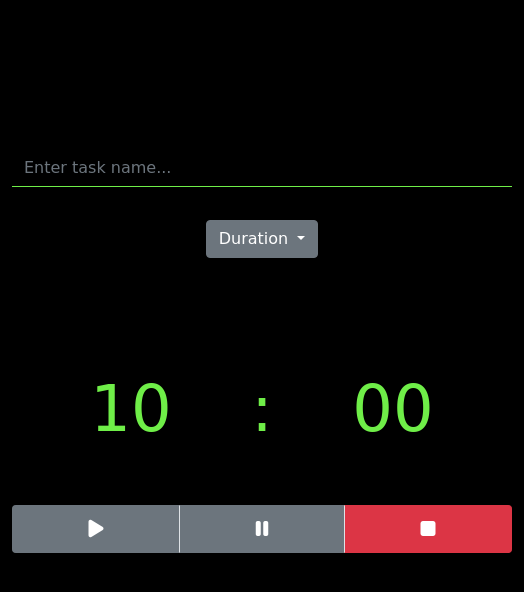
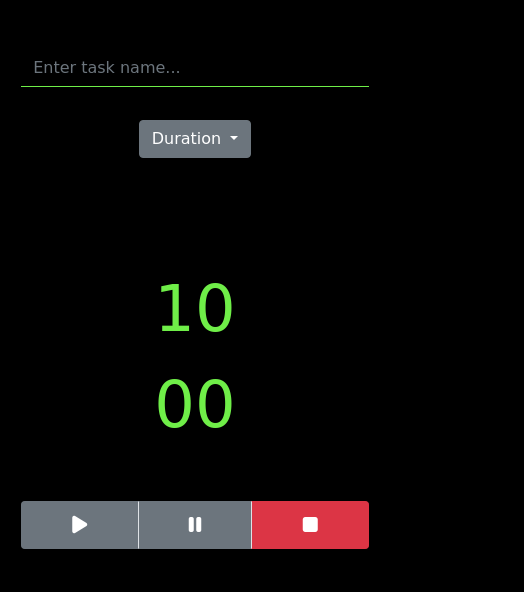
Before and after one commit to sttteephen/study-timer, a plain HTML site: page index.html in a window 390 px wide. Shown: the whole page, 524 px wide, since content can reach past the window. Drawn offline with nearby package versions, Linux system fonts and the light colour scheme; a web font is replaced by a local one.

Commit message:
looks better on mobile screens

```diff
--- a/index.html
+++ b/index.html
@@ -76,9 +76,9 @@
 
                 <!-- time display row -->
                 <div id="time" class="my-5 row justify-content-center">
-                    <div class="col-4" id="minutes">00</div>
-                    <div class="col-2">:</div>
-                    <div class="col-4" id="seconds">00</div>
+                    <div class="col-sm-4" id="minutes">00</div>
+                    <div class="col-sm-2 time-colon">:</div>
+                    <div class="col-sm-4" id="seconds">00</div>
                 </div>
 
 
--- a/style.css
+++ b/style.css
@@ -24,6 +24,17 @@ body {
     margin-top: 150px;
 }
 
+@media screen and (max-width: 500px) {
+    .clock {
+        width: 95%;
+        margin-top: 50px;
+    }
+
+    .time-colon {
+        display: none;
+    }
+}
+
 .progress-bar {
     background-color: #6FEE48;
 }
```
